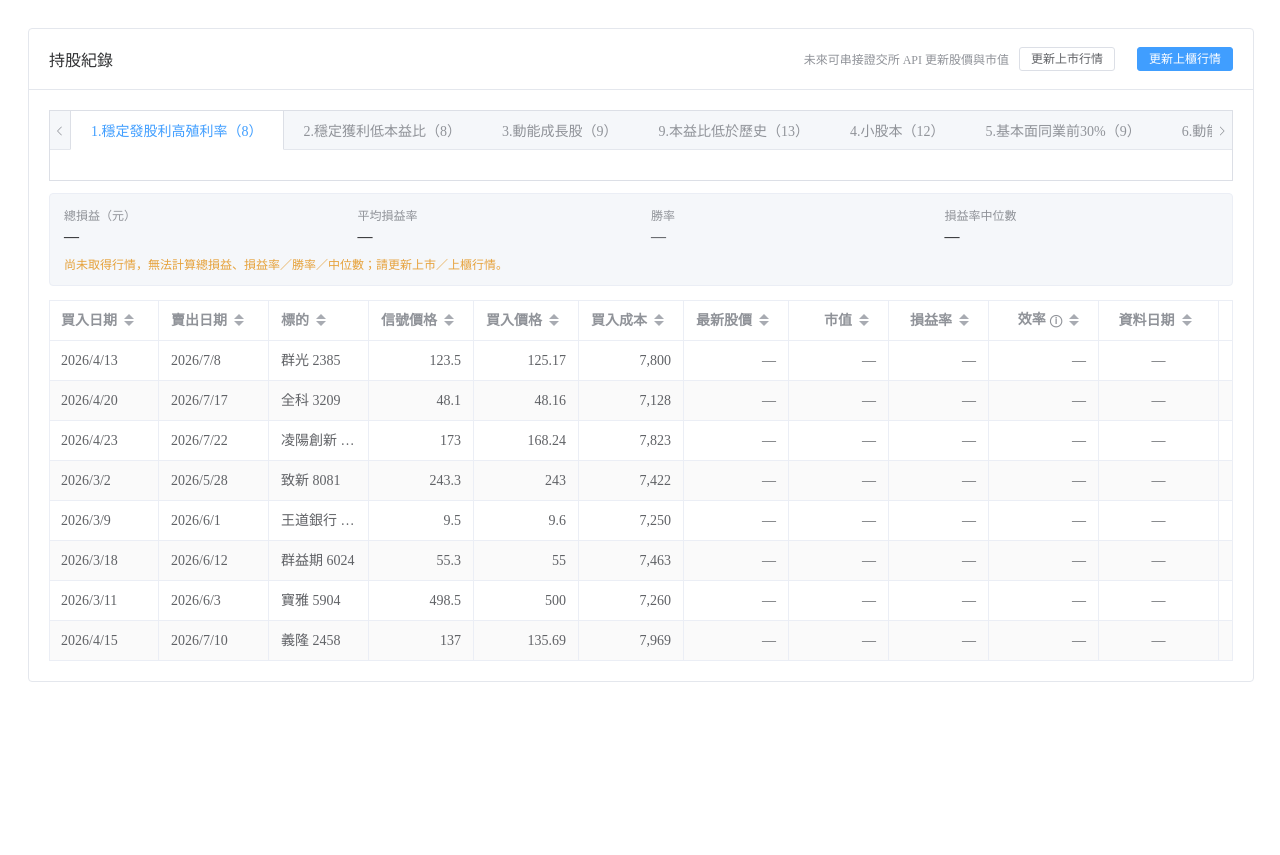
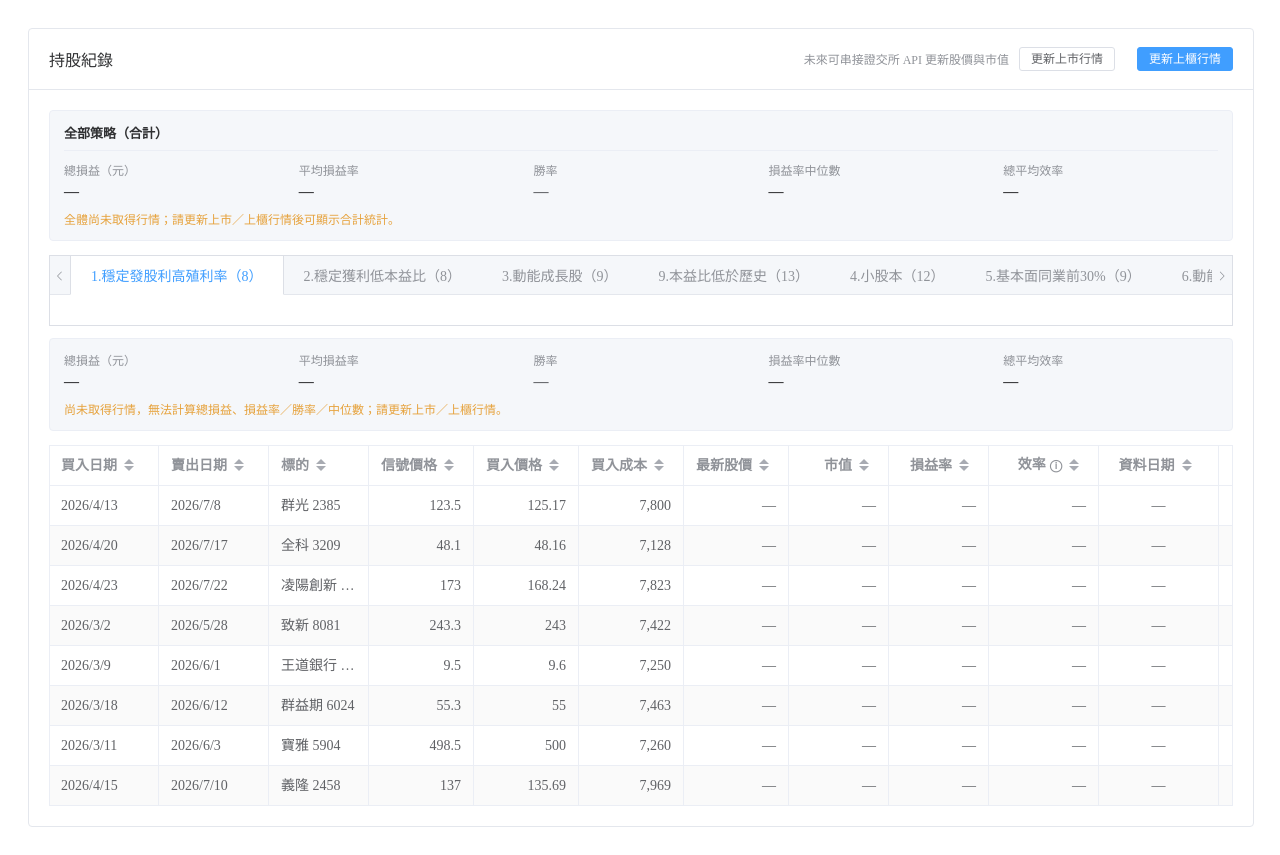
Before and after one commit to ureshinoSayumi/EcoScoreStrategy, a Vue app: page /#/holdingsRecord in a window 1280 px wide. Before the commit the page ends 800 px from the top, so only its background shows below. Built offline with nearby package versions, Linux system fonts and the light colour scheme; no server answers.

Commit message:
feat: 持股紀錄新增統計欄位

```diff
--- a/src/views/HoldingsRecord/HoldingsRecordView.vue
+++ b/src/views/HoldingsRecord/HoldingsRecordView.vue
@@ -15,6 +15,82 @@
           </div>
         </div>
       </template>
+
+      <div
+        v-if="holdings.length"
+        class="tab-stats portfolio-all-stats"
+        role="region"
+        aria-label="全部策略合計統計"
+      >
+        <div class="portfolio-all-stats__title">全部策略（合計）</div>
+        <div class="tab-stats__grid">
+          <div class="tab-stats__cell">
+            <div class="tab-stats__label">總損益（元）</div>
+            <div :class="['tab-stats__value', pnlPercentClass(allStrategiesStats.totalDollarPnl)]">
+              {{ formatSignedNtDollar(allStrategiesStats.totalDollarPnl) }}
+            </div>
+          </div>
+          <div class="tab-stats__cell">
+            <div class="tab-stats__label">平均損益率</div>
+            <div :class="['tab-stats__value', pnlPercentClass(allStrategiesStats.avgPnlPercent)]">
+              {{ formatPnlPercent(allStrategiesStats.avgPnlPercent) }}
+            </div>
+          </div>
+          <div class="tab-stats__cell">
+            <div class="tab-stats__label">勝率</div>
+            <div class="tab-stats__value tab-stats__value--muted">
+              {{ formatWinRate(allStrategiesStats.winRate) }}
+            </div>
+          </div>
+          <div class="tab-stats__cell">
+            <div class="tab-stats__label">損益率中位數</div>
+            <div :class="['tab-stats__value', pnlPercentClass(allStrategiesStats.medianPnlPercent)]">
+              {{ formatPnlPercent(allStrategiesStats.medianPnlPercent) }}
+            </div>
+          </div>
+          <div class="tab-stats__cell">
+            <div class="tab-stats__label">總平均效率</div>
+            <div :class="['tab-stats__value', pnlPercentClass(allStrategiesStats.avgEfficiency)]">
+              {{ formatEfficiency(allStrategiesStats.avgEfficiency) }}
+            </div>
+          </div>
+        </div>
+        <el-text
+          v-if="
+            allStrategiesStats.sampleEfficiency > 0 &&
+            allStrategiesStats.sampleEfficiency < holdingsWithQuotes.length
+          "
+          type="info"
+          size="small"
+          class="tab-stats-note"
+        >
+          總平均效率僅含可計算「效率」之 {{ allStrategiesStats.sampleEfficiency }} 筆（另有
+          {{
+            holdingsWithQuotes.length - allStrategiesStats.sampleEfficiency
+          }}
+          筆因無持有天數或無損益率而未納入）
+        </el-text>
+        <el-text
+          v-if="
+            allStrategiesStats.samplePct < holdingsWithQuotes.length &&
+            allStrategiesStats.samplePct > 0
+          "
+          type="info"
+          size="small"
+          class="tab-stats-note"
+        >
+          合計統計僅含已取得行情之 {{ allStrategiesStats.samplePct }} 筆（全體持股共
+          {{ holdingsWithQuotes.length }} 筆）
+        </el-text>
+        <el-text
+          v-else-if="allStrategiesStats.samplePct === 0 && holdingsWithQuotes.length"
+          type="warning"
+          size="small"
+          class="tab-stats-note"
+        >
+          全體尚未取得行情；請更新上市／上櫃行情後可顯示合計統計。
+        </el-text>
+      </div>
 
       <el-tabs v-model="activeStrategyTab" type="border-card" class="strategy-tabs">
         <el-tab-pane
@@ -56,7 +132,28 @@
               {{ formatPnlPercent(activeTabStats.medianPnlPercent) }}
             </div>
           </div>
+          <div class="tab-stats__cell">
+            <div class="tab-stats__label">總平均效率</div>
+            <div :class="['tab-stats__value', pnlPercentClass(activeTabStats.avgEfficiency)]">
+              {{ formatEfficiency(activeTabStats.avgEfficiency) }}
+            </div>
+          </div>
         </div>
+        <el-text
+          v-if="
+            activeTabStats.sampleEfficiency > 0 &&
+            activeTabStats.sampleEfficiency < holdingsWithQuotesForTab.length
+          "
+          type="info"
+          size="small"
+          class="tab-stats-note"
+        >
+          總平均效率僅含本策略可計算「效率」之 {{ activeTabStats.sampleEfficiency }} 筆（另有
+          {{
+            holdingsWithQuotesForTab.length - activeTabStats.sampleEfficiency
+          }}
+          筆未納入）
+        </el-text>
         <el-text
           v-if="
             activeTabStats.samplePct < holdingsWithQuotesForTab.length &&
@@ -661,17 +758,17 @@ function medianOfNumbers(values) {
   return s.length % 2 ? s[m] : (s[m - 1] + s[m]) / 2
 }
 
-/** 目前分頁：總損益金額、平均／中位損益率、勝率（僅計有行情者） */
-const activeTabStats = computed(() => {
-  const rows = holdingsWithQuotesForTab.value
+function computeHoldingPnLStats(rows) {
   const pnlPercents = []
   const dollarPnls = []
+  const efficiencies = []
   let wins = 0
 
   for (const r of rows) {
     const pct = finiteNumber(r._pnlPercent)
     const mv = finiteNumber(r._marketValue)
     const cost = finiteNumber(r.buyCost)
+    const eff = finiteNumber(r._efficiency)
     if (pct != null) {
       pnlPercents.push(pct)
       if (pct > 0) wins += 1
@@ -679,23 +776,36 @@ const activeTabStats = computed(() => {
     if (mv != null && cost != null) {
       dollarPnls.push(mv - cost)
     }
+    if (eff != null) {
+      efficiencies.push(eff)
+    }
   }
 
   const nPct = pnlPercents.length
   const nDollar = dollarPnls.length
+  const nEff = efficiencies.length
   const avgPct = nPct ? pnlPercents.reduce((a, b) => a + b, 0) / nPct : null
   const totalDollar = nDollar ? dollarPnls.reduce((a, b) => a + b, 0) : null
   const winRate = nPct ? wins / nPct : null
+  const avgEff = nEff ? efficiencies.reduce((a, b) => a + b, 0) / nEff : null
 
   return {
     totalDollarPnl: totalDollar,
     avgPnlPercent: avgPct,
     medianPnlPercent: medianOfNumbers(pnlPercents),
     winRate,
+    avgEfficiency: avgEff,
     samplePct: nPct,
     sampleDollar: nDollar,
+    sampleEfficiency: nEff,
   }
-})
+}
+
+/** 全部策略持股合計（與各分頁計算規則相同，僅範圍為全體列） */
+const allStrategiesStats = computed(() => computeHoldingPnLStats(holdingsWithQuotes.value))
+
+/** 目前分頁：總損益金額、平均／中位損益率、勝率（僅計有行情者） */
+const activeTabStats = computed(() => computeHoldingPnLStats(holdingsWithQuotesForTab.value))
 
 function finiteNumber(val) {
   if (val == null || val === '') return null
@@ -852,6 +962,19 @@ function formatSignedNtDollar(val) {
   margin-bottom: 0;
 }
 
+.portfolio-all-stats {
+  margin-bottom: 14px;
+  border-style: dashed;
+}
+
+.portfolio-all-stats__title {
+  font-size: 13px;
+  font-weight: 600;
+  margin: 0 0 10px;
+  padding-bottom: 8px;
+  border-bottom: 1px solid var(--el-border-color-lighter);
+}
+
 .tab-stats {
   margin: 0 0 14px;
   padding: 12px 14px;
--- a/src/views/HoldingsRecord/holdingsSeed.js
+++ b/src/views/HoldingsRecord/holdingsSeed.js
@@ -303,20 +303,6 @@ export const HOLDINGS_SEED = [
   },
   {
     strategyName: '3.動能成長股',
-    buyDate: '2026/1/20',
-    sellDate: '2026/4/27',
-    symbol: '群創 3481',
-    signalPrice: 27.9,
-    buyPrice: 27.35,
-    buyCost: 4149,
-    dividend: '',
-    overlap: '3',
-    industry: '光電：面板 FOPLP 技術轉型＋封裝（含傳聞 SpaceX 訂單）',
-    pattern: '長線多頭',
-    volume: 243266,
-  },
-  {
-    strategyName: '3.動能成長股',
     buyDate: '2026/2/9',
     sellDate: '2026/5/19',
     symbol: '禾瑞亞 3556',
@@ -356,6 +342,20 @@ export const HOLDINGS_SEED = [
     industry: '半導體：DRAM記憶體IC,FLASH記憶體IC,類比IC,IC設計',
     pattern: '長線多頭',
     volume: 46461,
+  },
+  {
+    strategyName: '3.動能成長股',
+    buyDate: '2026/5/13',
+    sellDate: '2026/8/12',
+    symbol: '飛捷 6206',
+    signalPrice: 138.5,
+    buyPrice: 138.69,
+    buyCost: 8588,
+    dividend: '',
+    overlap: '3,4,8,11',
+    industry: '電腦及週邊設備：工業電腦、POS終端機、自助服務機 (Kiosk)',
+    pattern: '長線多頭',
+    volume: 9681,
   },
   {
     strategyName: '9.本益比低於歷史',
@@ -1083,4 +1083,18 @@ export const HOLDINGS_SEED = [
     pattern: '長線多頭',
     volume: 4478,
   },
+  {
+    strategyName: '8.營業利益率創新高',
+    buyDate: '2026/5/13',
+    sellDate: '2026/8/12',
+    symbol: '飛捷 6206',
+    signalPrice: 138.5,
+    buyPrice: 138.69,
+    buyCost: 7500,
+    dividend: '',
+    overlap: '3,4,8,11',
+    industry: '電腦及週邊設備：工業電腦、POS終端機、自助服務機 (Kiosk)',
+    pattern: '長線多頭',
+    volume: 9681,
+  },
 ]
```
